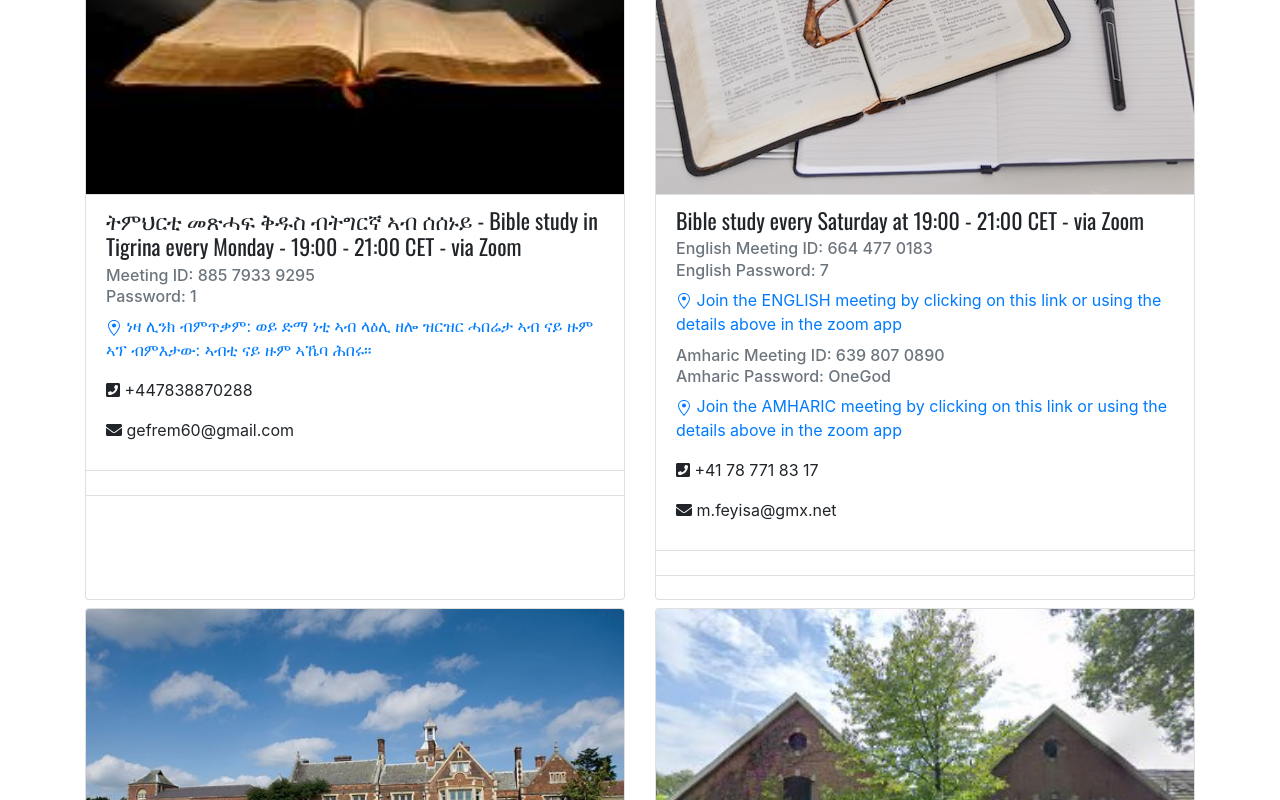
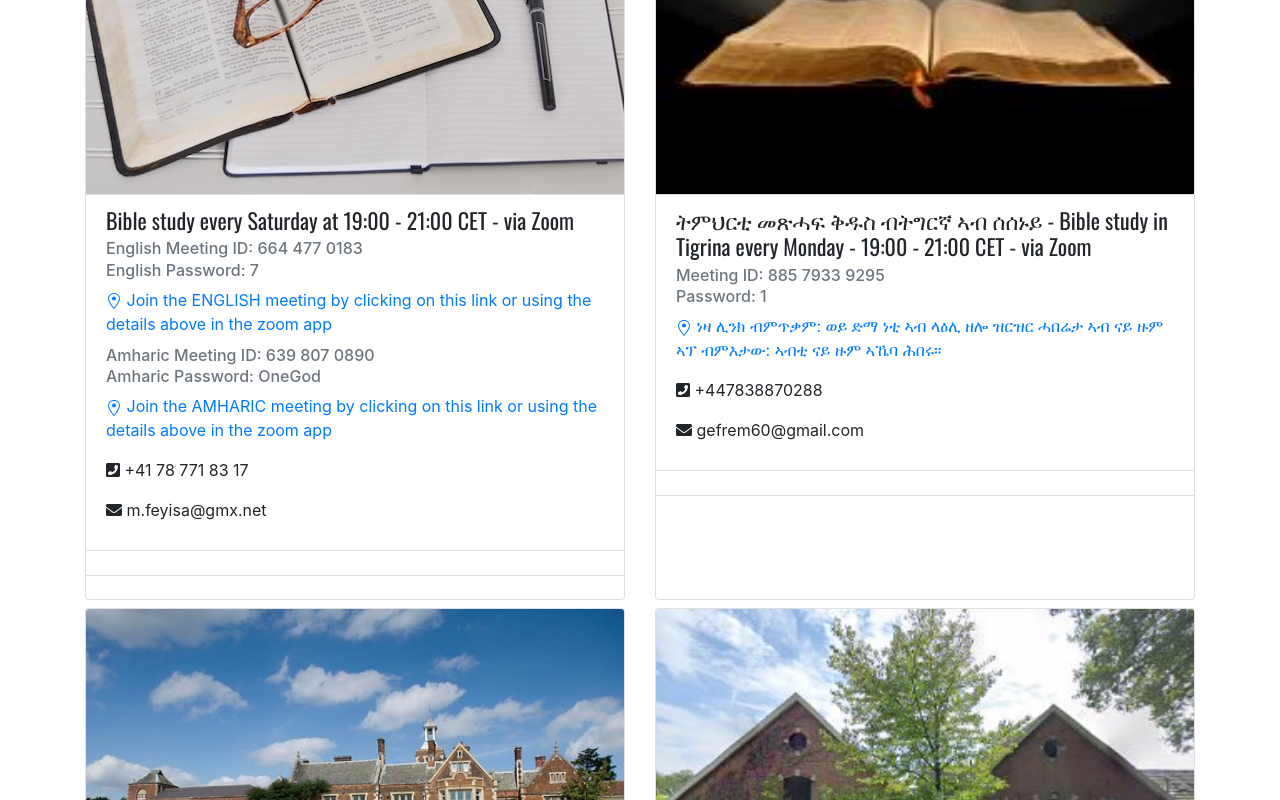
Before and after one commit to Haimanot1989/church, a React (Create React App) app: page / in a window 1280 px wide. Shown: the part 535-1335 px from the top of the page. Built offline with nearby package versions, Linux system fonts and the light colour scheme.

Commit message:
toggle conf cards

```diff
--- a/src/components/Cards.js
+++ b/src/components/Cards.js
@@ -18,8 +18,8 @@ const Cards = () => {
   return (
     <>
       <div className="card-deck mb-2">
+        <OnlineMeetingCard {...europeBibleStudyOnZoom} />
         <OnlineMeetingCard {...europeTigrinaBibleStudyOnZoom} />
-        <OnlineMeetingCard {...europeBibleStudyOnZoom} />
       </div>
       <div className="card-deck mb-2">
         <Card {...februaryConferenceUK2022} />
```
